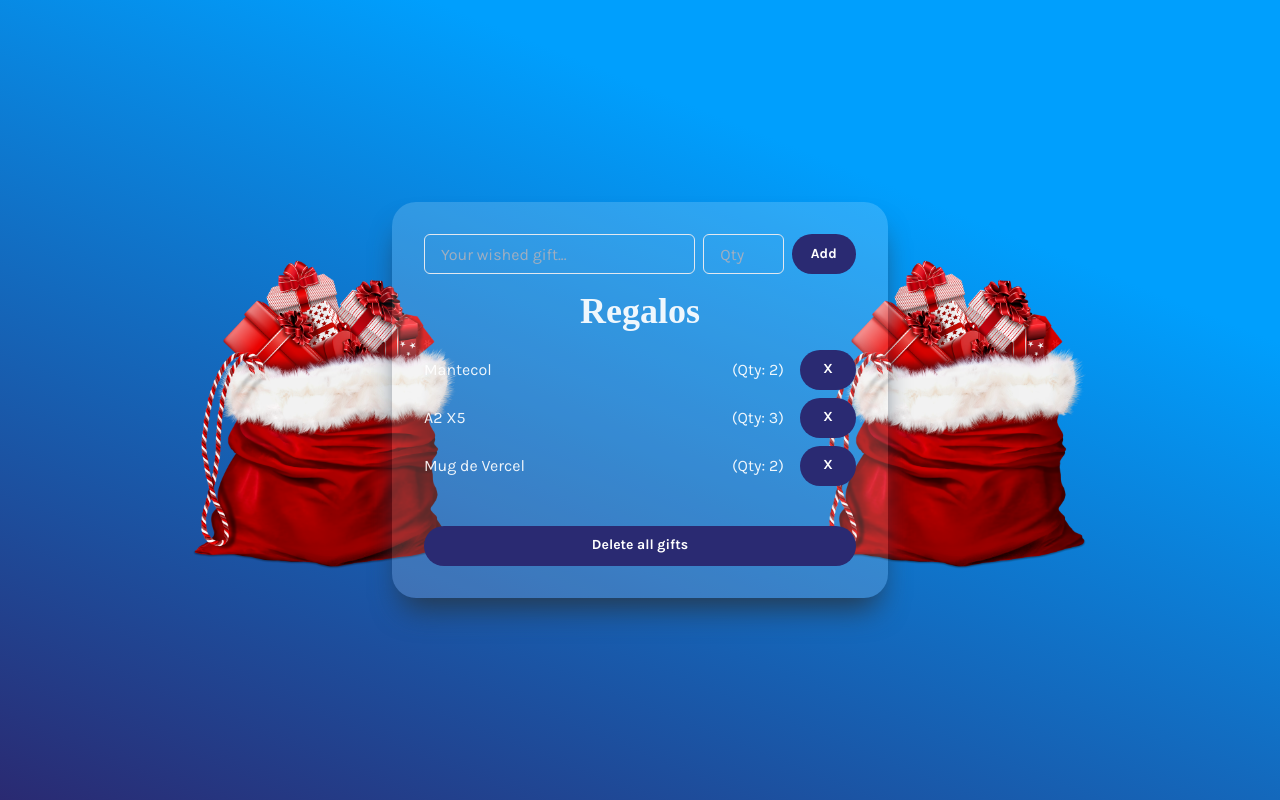
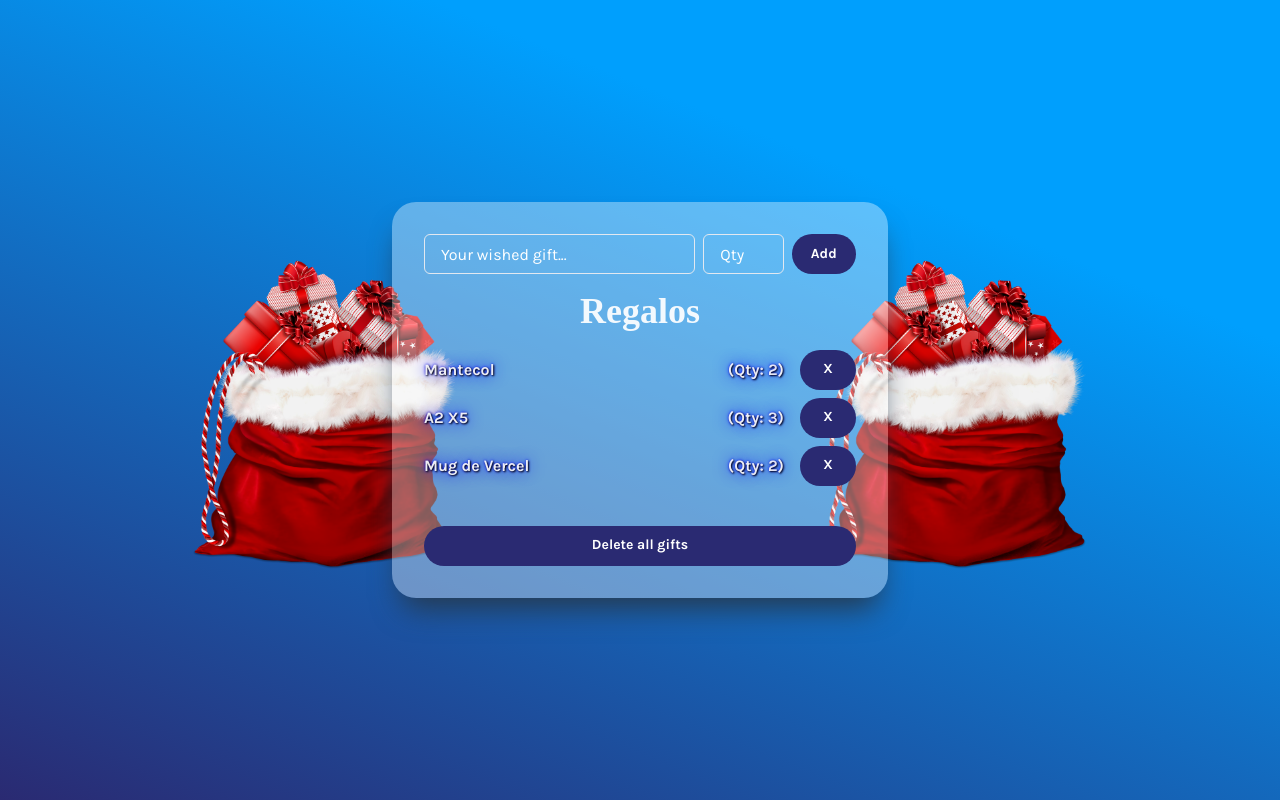
Before and after one commit to donosti1/adviency-donosti, a React (Vite) app: page / in a window 1280 px wide. Built offline with nearby package versions, Linux system fonts and the light colour scheme; a web font is replaced by a local one.

Commit message:
placeholders style

```diff
--- a/src/app/index.tsx
+++ b/src/app/index.tsx
@@ -27,7 +27,7 @@ function App() {
       justifyContent="center"
     >
       <Stack
-        backgroundColor="whiteAlpha.300"
+        backgroundColor="whiteAlpha.500"
         borderRadius="3xl"
         boxShadow="rgb(38, 57, 77) 0px 20px 30px -10px"
         padding={8}
--- a/src/theme.ts
+++ b/src/theme.ts
@@ -6,6 +6,9 @@ export default extendTheme({
       body: {
         color: "whiteAlpha.900",
         backgroundColor: "primary.500",
+      },
+      "*::placeholder": {
+        color: "white",
       },
     },
   },
@@ -42,10 +45,17 @@ export default extendTheme({
         },
       },
     },
-    /* Heading: {
+    Input: {
+      parts: ["field"],
+      defaultProps: {
+        focusBorderColor: "secondary.500",
+      },
+    },
+    Text: {
       baseStyle: {
-        marginTop: 0,
+        fontWeight: "700",
+        textShadow: "1px 1px 2px black, 0 0 1em blue, 0 0 0.2em blue;",
       },
-    }, */
+    },
   },
 });
```
